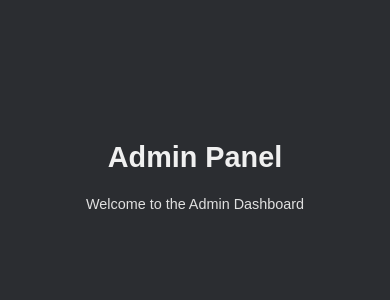
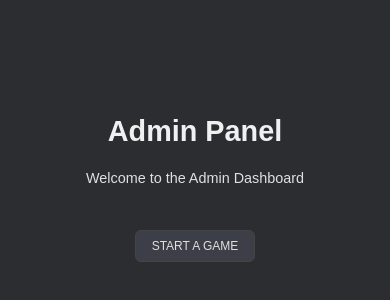
Before and after one commit to saladin0x1/WebSockets-ReactRedux-Doddles, a React (Vite) app: page /admin in a window 390 px wide. Shown: the part 234-534 px from the top of the page. Built offline with nearby package versions, Linux system fonts and the light colour scheme.

Commit message:
Add Statistics Panel for Admin

```diff
--- a/src/components/AdminPage.jsx
+++ b/src/components/AdminPage.jsx
@@ -1,12 +1,55 @@
-// src/components/AdminPage.jsx
-import React from 'react';
+import React, { useState } from 'react';
 import '../styles/AdminPage.css'; // Admin specific styles
 
 const AdminPage = () => {
+  const [gameStarted, setGameStarted] = useState(false);
+  const [users, setUsers] = useState([]);
+
+  const startGame = () => {
+    setGameStarted(true);
+    // Simulate user joining with a delay (for demo purposes)
+    setTimeout(() => {
+      setUsers([{ id: 'User 1' }, { id: 'User 2' }]); // Example of users joining
+    }, 2000); // Simulate users joining after 2 seconds
+  };
+
   return (
     <div className="admin-page">
       <h1>Admin Panel</h1>
       <p>Welcome to the Admin Dashboard</p>
+
+      {/* Start Game Button */}
+      {!gameStarted && (
+        <button className="start-game-btn" onClick={startGame}>
+          Start A Game
+        </button>
+      )}
+
+      {/* Game Table: Visible after game is started */}
+      {gameStarted && (
+        <div className="game-table">
+          <table>
+            <thead>
+              <tr>
+                <th>{users.length === 0 ? 'Waiting for Users...' : 'Users Joined'}</th>
+              </tr>
+            </thead>
+            <tbody>
+              {users.length === 0 ? (
+                <tr>
+                  <td>Loading...</td>
+                </tr>
+              ) : (
+                users.map((user, index) => (
+                  <tr key={index}>
+                    <td>{user.id}</td>
+                  </tr>
+                ))
+              )}
+            </tbody>
+          </table>
+        </div>
+      )}
     </div>
   );
 };
--- a/src/styles/AdminPage.css
+++ b/src/styles/AdminPage.css
@@ -1,5 +1,4 @@
 /* ../styles/AdminPage.css */
-
 
 /* Admin page main container styling */
 .admin-page {
@@ -33,6 +32,53 @@
   margin-bottom: 20px; /* Space below paragraph */
 }
 
+/* Button styling for Start A Game - Notion-like */
+.start-game-btn {
+  font-size: 16px; /* Set font size */
+  padding: 12px 24px; /* Add padding */
+  background-color: #3c3f47; /* Dark button background (Notion-like) */
+  color: #e0e0e0; /* Light text color for the button */
+  border: 1px solid #444; /* Subtle border to match the Notion feel */
+  border-radius: 6px; /* Rounded corners */
+  cursor: pointer; /* Change cursor on hover */
+  transition: background-color 0.3s ease, transform 0.2s; /* Smooth transitions */
+  margin-top: 20px; /* Space above the button */
+  text-transform: uppercase; /* Uppercase text for a clean look */
+}
+
+/* Hover effect for Start Game button */
+.start-game-btn:hover {
+  background-color: #444a54; /* Slightly lighter background on hover */
+  transform: scale(1.05); /* Slight scaling effect on hover */
+}
+
+/* Game table styling */
+.game-table {
+  margin-top: 30px;
+  width: 80%; /* Adjust width of the table */
+}
+
+.game-table table {
+  width: 100%;
+  border-collapse: collapse; /* Ensures no spacing between borders */
+}
+
+.game-table th, .game-table td {
+  padding: 12px;
+  text-align: left;
+  border: 1px solid #444;
+  color: #e0e0e0; /* Light text color for table */
+}
+
+.game-table th {
+  background-color: #3c3f47; /* Dark header background */
+  font-weight: bold;
+}
+
+.game-table td {
+  background-color: #2b2d31; /* Dark row background */
+}
+
 /* Responsive adjustments for smaller screens */
 @media (max-width: 768px) {
   .admin-page h1 {
@@ -41,6 +87,19 @@
 
   .admin-page p {
     font-size: 1rem; /* Smaller paragraph text on mobile */
+  }
+
+  .start-game-btn {
+    font-size: 14px; /* Smaller button text on mobile */
+    padding: 10px 18px; /* Smaller button padding */
+  }
+
+  .game-table {
+    width: 95%; /* Adjust table width on smaller screens */
+  }
+
+  .game-table th, .game-table td {
+    font-size: 14px; /* Smaller font size for table */
   }
 }
 
@@ -53,4 +112,13 @@
   .admin-page p {
     font-size: 0.9rem; /* Even smaller paragraph text on extra small screens */
   }
+
+  .start-game-btn {
+    font-size: 12px; /* Smaller button text on very small screens */
+    padding: 8px 16px; /* Adjust button padding */
+  }
+
+  .game-table th, .game-table td {
+    font-size: 12px; /* Smaller font size for table */
+  }
 }
```
